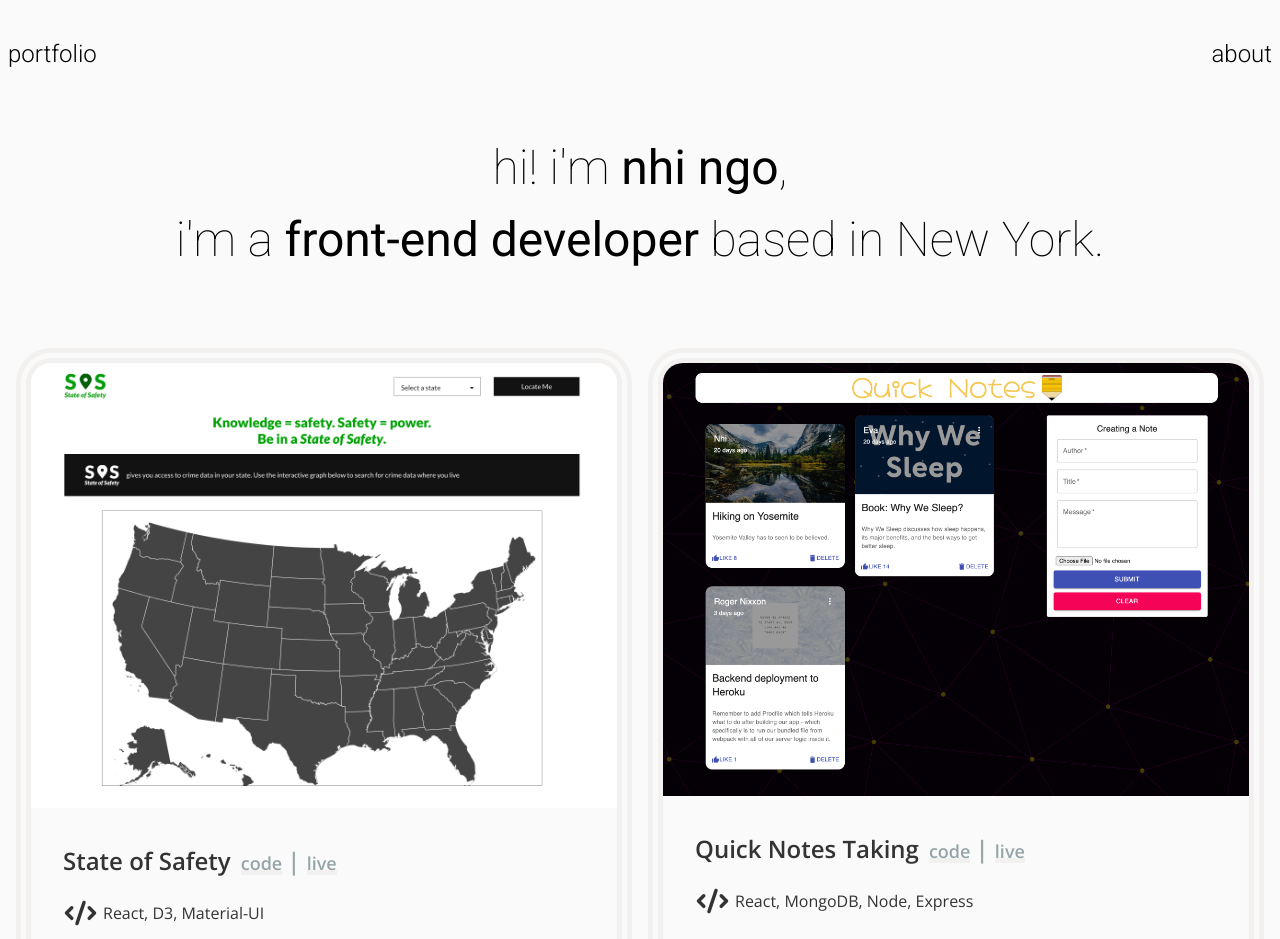
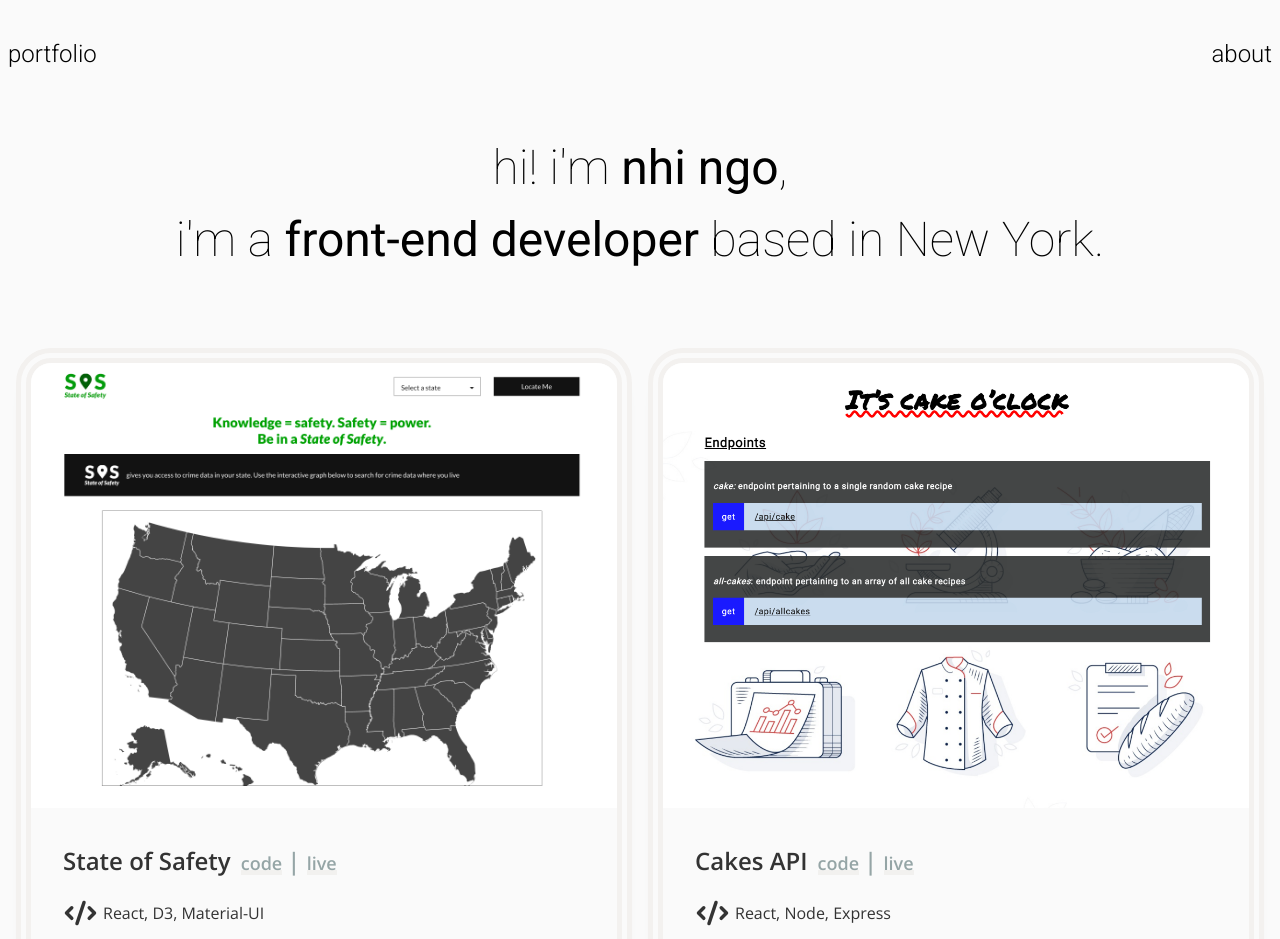
Before and after one commit to nhi-ngo/nhingo_portfolio, a React (Create React App) app: page / in a window 1280 px wide. Shown: the top 939 px of the page. Built offline with nearby package versions, Linux system fonts and the light colour scheme.

Commit message:
add cake-api project

```diff
--- a/src/Data/Projects.js
+++ b/src/Data/Projects.js
@@ -12,34 +12,13 @@ export const projects = [
   },
 
   {
-    title: 'Quick Notes Taking',
+    title: 'Cakes API',
     description:
-      'Quick-Notes is a simple social media application that allows users to capture quick thoughts that they come across in order to revisit later.',
-    tech: 'React, MongoDB, Node, Express',
-    code: 'https://github.com/nhi-ngo/quick-notes-taking',
-    live: 'https://quick-notes-taking.netlify.app/',
-    img: '/images/notes.png',
-    alt: 'screenshot of notes app',
+      'In the mood to bake? Well, break out the butter and the rolling pins because I have plenty of recipes for you to try! Take a look at the Cakes API for a single random cake recipe or for all the cake recipes your heart desires!',
+    tech: 'React, Node, Express',
+    code: 'https://github.com/nhi-ngo/cakes-api',
+    live: 'https://my-cake-client.herokuapp.com/',
+    img: '/images/cakes.png',
+    alt: 'screenshot api',
   },
-
-  // {
-  //   title: 'TMDb Movie Search',
-  //   description:
-  //     'A responsive React app that performs suggestions and loads data from The Movie Database API.',
-  //   tech: 'React, React-Bootstrap-Typeahead',
-  //   code: 'https://github.com/nhi-ngo/movie-tmdb-react',
-  //   live: 'https://movie-tmdb-react.netlify.app/',
-  //   img: '/images/movie.png',
-  //   alt: 'screenshot of frontend page',
-  // },
-
-  // {
-  //   title: 'Christmas Countdown',
-  //   description: 'Personal portfolio (the source for this website).',
-  //   tech: 'React',
-  //   code: 'https://github.com/nhi-ngo/nhingo_portfolio',
-  //   live: 'https://www.nhingo.com/',
-  //   img: '/images/christmas.png',
-  //   alt: 'screenshot of portfolio',
-  // },
 ]
--- a/src/components/Projects/Projects.elements.js
+++ b/src/components/Projects/Projects.elements.js
@@ -21,10 +21,14 @@ export const ProjectCard = styled.div`
   height: auto;
   border-radius: 35px;
   border: 15px double rgba(243, 241, 239, 1);
+  box-shadow: 0 20px 20px -17px rgba(189, 195, 199, 1);
   transition: all 0.2s ease-in-out;
 
   &:hover {
-    box-shadow: 0 5px 15px rgba(189, 195, 199, 1);
+    box-shadow: 0 20px 35px -16px rgba(189, 195, 199, 1);
+    /* background-color: darken(#fafafa, 2%); */
+    transform: translateY(-5px);
+    /* transition: all 0.3s; */
   }
 `
 
```
Also changed, not shown: public/images/cakes.png (added).
